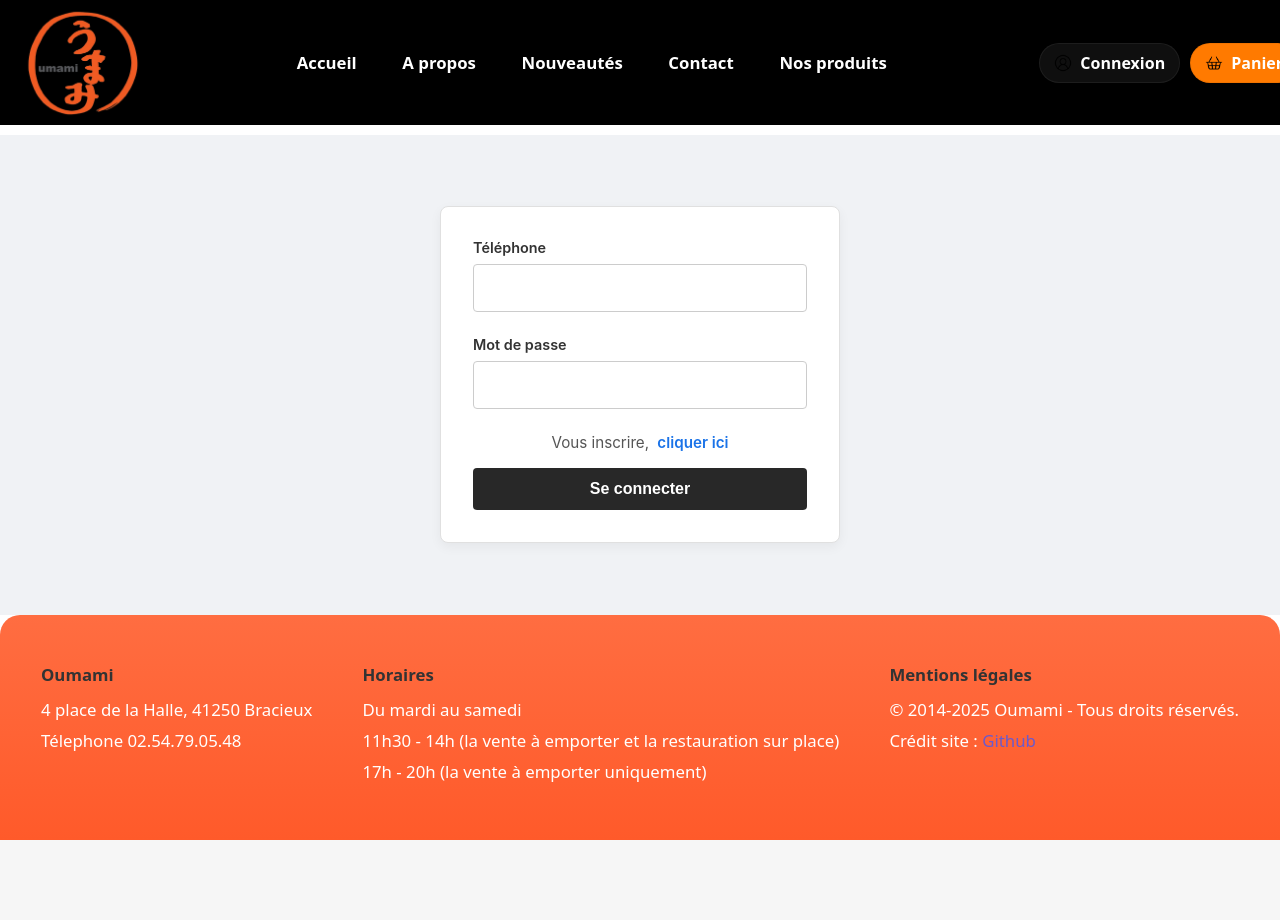
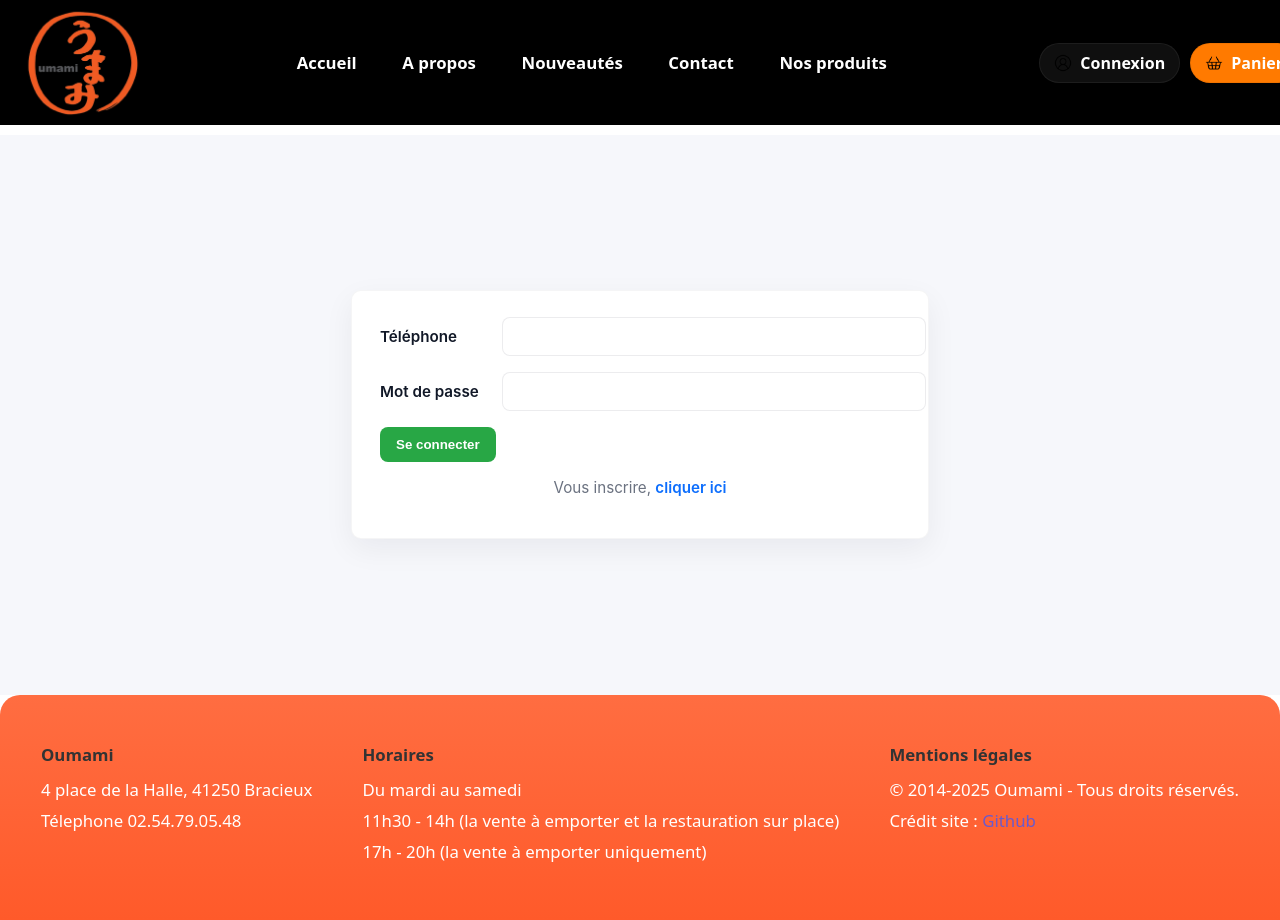
Before and after one commit to nathan2612/Projet_FI_Groupe_17, a Flask app: page /connexion/ in a window 1280 px wide. Before the commit the page ends 840 px from the top, so only its background shows below. Run offline with Flask 3, Linux system fonts and the light colour scheme; parts of the project's set-up code (start-up, migrations or seed data) failed here and were passed over.

Commit message:
connexion client fini

```diff
--- a/monApp/forms.py
+++ b/monApp/forms.py
@@ -1,5 +1,5 @@
 from flask_wtf import FlaskForm
-from wtforms import StringField, HiddenField, SelectField
+from wtforms.fields import StringField, HiddenField, SelectField, PasswordField
 from wtforms.validators import DataRequired
 from monApp import db
 
@@ -8,9 +8,21 @@ class InscriptionForm(FlaskForm):
     prenom = StringField('Prénom', validators=[DataRequired()])
     nom = StringField('Nom', validators=[DataRequired()])
     telephone = StringField('Téléphone', validators=[DataRequired()])
-    mot_de_passe = StringField('Mot de passe', validators=[DataRequired()])
-    confirmation_mot_de_passe = StringField('Confirmer le mot de passe', validators=[DataRequired()])
+    mot_de_passe = PasswordField('Mot de passe', validators=[DataRequired()])
+    confirmation_mot_de_passe = PasswordField('Confirmer le mot de passe', validators=[DataRequired()])
 
 class ConnexionForm(FlaskForm):
-    telephone = StringField('Téléphone', validators=[DataRequired()])
-    mot_de_passe = StringField('Mot de passe', validators=[DataRequired()])
+    telephone = StringField('Téléphone')
+    mot_de_passe = PasswordField('Mot de passe')
+    next = HiddenField()
+
+    def get_authenticated_client(self):
+        from hashlib import sha256
+        from .models import CLIENT
+        unClient = db.session.query(CLIENT).filter_by(telephone=self.telephone.data).first()
+        if unClient is None:
+            return None
+        m = sha256()
+        m.update(self.mot_de_passe.data.encode())
+        passwd = m.hexdigest()
+        return unClient if passwd == unClient.mot_de_passe else None
--- a/monApp/static/connexion.css
+++ b/monApp/static/connexion.css
@@ -1,114 +1,96 @@
-/* * =========================================
- * STYLES ISOLÉS POUR LA PAGE DE CONNEXION
- * =========================================
- * * Tous les styles ici sont préfixés par .login-page-specific
- * pour éviter tout conflit avec vos autres fichiers CSS.
-*/
+/* ==================================================
+   Connexion page styles — clean, responsive, no Bootstrap
+   Apply to the existing HTML structure (form-horizontal)
+   ================================================== */
 
-/* * Conteneur principal pleine page.
- * Il remplace le style de la balise <BODY>
-*/
-.login-page-specific {
-    font-family: -apple-system, BlinkMacSystemFont, "Segoe UI", Roboto, Helvetica, Arial, sans-serif;
-    background-color: #f0f2f5;
-    color: #333;
+:root{
+    --bg: #f6f7fb;
+    --card: #ffffff;
+    --muted: #6b7280;
+    --accent: #0d6efd; /* blue */
+    --success: #28a745;
+    --error: #d9534f;
+    --radius: 10px;
+}
 
-    /* Techniques de centrage */
-    display: flex;
-    justify-content: center;
-    align-items: center;
-    min-height: 60vh; /* Prend au moins toute la hauteur de l'écran */
-    padding: 1rem; /* Un peu d'espace sur mobile */
-
-    /* Réinitialisation du box-sizing UNIQUEMENT pour cette section */
+/* Page container centered */
+.login-page-specific{
+    min-height: 70vh;
+    display:flex;
+    align-items:center;
+    justify-content:center;
+    padding:2rem 1rem;
+    background: var(--bg);
+    font-family: Inter, system-ui, -apple-system, 'Segoe UI', Roboto, 'Helvetica Neue', Arial;
+    color: #111827;
     box-sizing: border-box;
 }
 
-/* * Réinitialisation légère pour les éléments
- * UNIQUEMENT à l'intérieur de notre conteneur.
-*/
-.login-page-specific *,
-.login-page-specific *::before,
-.login-page-specific *::after {
-    box-sizing: inherit; /* Hérite du box-sizing: border-box; ci-dessus */
-    margin: 0;
-    padding: 0;
+.login-form-container{
+    width:100%;
+    max-width:520px;
+    background: var(--card);
+    border-radius: var(--radius);
+    box-shadow: 0 10px 30px rgba(15,23,42,0.06);
+    border: 1px solid rgba(15,23,42,0.04);
+    padding: 26px 28px;
 }
 
-
-/* La carte / boîte blanche du formulaire */
-.login-page-specific .login-form-container {
-    background-color: #ffffff;
-    border: 1px solid #e0e0e0;
-    border-radius: 8px;
-    box-shadow: 0 4px 12px rgba(0, 0, 0, 0.05);
-    padding: 2rem;
-    width: 100%;
-    max-width: 400px;
+/* Form layout that mimics Bootstrap's horizontal form
+   without requiring Bootstrap CSS. */
+.form-horizontal .form-group{
+    display:flex;
+    align-items:flex-start;
+    gap:12px;
+    margin-bottom:16px;
+}
+.form-horizontal .form-group.row{
+    align-items:center;
 }
 
-/* Groupe pour label + champ */
-.login-page-specific .login-form-group {
-    margin-bottom: 1.5rem;
+.col-sm-2{ flex: 0 0 110px; max-width:110px; }
+.control-label{ font-weight:600; color:#111827; font-size:0.95rem; }
+.col-sm-10{ flex:1 1 auto; }
+
+/* Inputs */
+.form-control, input.form-control, textarea.form-control{
+    width:100%;
+    padding:10px 12px;
+    border-radius:8px;
+    border:1px solid rgba(15,23,42,0.08);
+    background: #fff;
+    font-size:0.95rem;
+    color: #111827;
+    box-shadow: inset 0 1px 0 rgba(255,255,255,0.6);
+}
+.form-control:focus{ outline:none; border-color: var(--accent); box-shadow: 0 0 0 4px rgba(13,110,253,0.08); }
+
+.field-errors{ color: var(--error); font-size:0.88rem; margin-top:6px; }
+
+/* Submit button */
+.btn{ display:inline-flex; align-items:center; justify-content:center; gap:8px; cursor:pointer; }
+.btn-success{ background: var(--success); color:#fff; border:none; padding:10px 16px; border-radius:8px; font-weight:700; }
+.btn-success:hover{ background:#218838; transform:translateY(-1px); }
+
+/* small helper text */
+.login-form-info{ text-align:center; margin-top:10px; font-size:0.95rem; color:var(--muted); }
+.signup-link{ color:var(--accent); font-weight:600; text-decoration:none; }
+.signup-link:hover{ text-decoration:underline; }
+
+/* Mobile: stack labels above inputs */
+@media (max-width:680px){
+    .form-horizontal .form-group{ flex-direction:column; align-items:stretch; }
+    .col-sm-2{ max-width:none; width:100%; }
+    .col-sm-10{ width:100%; }
+    .login-form-container{ padding:20px; }
 }
 
-.login-page-specific .login-form-group label {
-    display: block;
-    font-weight: 600;
-    margin-bottom: 0.5rem;
-    font-size: 0.9rem;
-}
+/* Accessibility: focus-visible styles */
+.form-control:focus-visible{ outline: 2px solid rgba(13,110,253,0.14); outline-offset:2px; }
 
-/* Champ de saisie spécifique */
-.login-page-specific .login-form-input {
-    width: 100%;
-    padding: 0.75rem;
-    border: 1px solid #ccc;
-    border-radius: 4px;
-    font-size: 1rem;
-    line-height: 1.4; /* Améliore la lisibilité */
-}
+/* compatibility for previous custom classes */
+.login-form-input{ composes: form-control; }
+.login-form-button{ composes: btn btn-success; width:100%; padding:12px; border-radius:8px; }
 
-.login-page-specific .login-form-input::placeholder {
-    color: #aaa;
-}
-
-/* Bouton de connexion spécifique */
-.login-page-specific .login-form-button {
-    width: 100%;
-    padding: 0.75rem;
-    border: none;
-    border-radius: 4px;
-    background-color: #282828;
-    color: #ffffff;
-    font-size: 1rem;
-    font-weight: bold;
-    cursor: pointer;
-    transition: background-color 0.3s ease;
-}
-
-.login-page-specific .login-form-button:hover {
-    background-color: #444;
-}
-
-/* Small info / signup link between password and submit */
-.login-page-specific .login-form-info {
-    text-align: center;
-    margin-bottom: 1rem;
-}
-
-.login-page-specific .signup-text {
-    font-size: 0.95rem;
-    color: #555;
-}
-
-.login-page-specific .signup-link {
-    color: #1a73e8;
-    text-decoration: none;
-    font-weight: 600;
-    margin-left: 0.25rem;
-}
-
-.login-page-specific .signup-link:hover {
-    text-decoration: underline;
-}
+/* Ensure error text under inputs uses same layout spacing */
+.form-group .field-errors{ margin-left:0; }
--- a/monApp/templates/connexion.html
+++ b/monApp/templates/connexion.html
@@ -8,34 +8,39 @@
     <div class="login-page-specific">
 
         <div class="login-form-container">
-            <form method="post" action="{{ url_for('connexion') }}">
-                {% if error %}
-                    <div class="field-errors">{{ error }}</div>
-                {% endif %}
+            <form class="form-horizontal" role="form" method="POST" action="{{ url_for('connexion') }}">
+                {{ form.hidden_tag() }}
 
-                <div class="login-form-group">
-                    {{ form.telephone.label }}
-                    {{ form.telephone(class="login-form-input") }}
+                <div class="form-group row">
+                    <label for="telephone" class="col-sm-2 control-label">{{ form.telephone.label.text }}</label>
+                    <div class="col-sm-10">
+                        {{ form.telephone(size=50, class_="form-control") }}
                         {% if form.telephone.errors %}
                             <div class="field-errors">{{ form.telephone.errors[0] }}</div>
                         {% endif %}
                     </div>
+                </div>
 
-                <div class="login-form-group">
-                    {{ form.mot_de_passe.label }}
-                    {{ form.mot_de_passe(class="login-form-input") }}
+                <div class="form-group row">
+                    <label for="mot_de_passe" class="col-sm-2 control-label">{{ form.mot_de_passe.label.text }}</label>
+                    <div class="col-sm-10">
+                        {{ form.mot_de_passe(size=50, class_="form-control") }}
                         {% if form.mot_de_passe.errors %}
                             <div class="field-errors">{{ form.mot_de_passe.errors[0] }}</div>
                         {% endif %}
+                    </div>
+                </div>
+
+                <div class="form-group row">
+                    <div class="col-sm-offset-2 col-sm-10">
+                        <input class="btn btn-success" type="submit" value="Se connecter">
+                    </div>
                 </div>
 
                 <div class="login-form-info">
                     <p class="signup-text">Vous inscrire, <a class="signup-link" href="{{ url_for('inscription') }}">cliquer ici</a></p>
                 </div>
 
-                <button type="submit" class="login-form-button">
-                    Se connecter
-                </button>
             </form>
         </div>
 
--- a/monApp/views.py
+++ b/monApp/views.py
@@ -6,6 +6,7 @@ from .forms import InscriptionForm, ConnexionForm
 from flask_login import login_user,logout_user,login_required
 from hashlib import sha256
 from math import ceil
+import logging as lg
 
 @app.route('/')
 @app.route('/index/')
@@ -80,22 +81,22 @@ def apropos():
 def nouveaute():
     return render_template("nouveaute.html")
 
-@app.route('/connexion/', methods=['GET', 'POST'])
+@app.route('/connexion/',  methods =("GET","POST" ,))
 def connexion():
+    lg.warning('connexion à la page de connexion')
     form = ConnexionForm()
-    error = None
-    if form.validate_on_submit():
-        telephone = form.telephone.data
-        passwd = form.mot_de_passe.data
-        client = db.session.query(CLIENT).filter_by(telephone=telephone).first()
-        if client and not client.banni:
-            m = sha256()
-            m.update(passwd.encode())
-            if m.hexdigest() == client.mot_de_passe:
-                login_user(client)
-                return redirect(url_for('index'))
-        error = 'Téléphone ou mot de passe invalide'
-    return render_template("connexion.html", form=form, error=error)
+    client = None
+    if not form.is_submitted():
+        lg.warning('Formulaire non soumis, récupération du paramètre next')
+        form.next.data = request.args.get('next')
+    elif form.validate_on_submit():
+        lg.warning('Formulaire soumis et valide, tentative de connexion')
+        client = form.get_authenticated_client()
+        if client:
+            lg.warning(f"Connexion réussie pour: {client.prenom} {client.nom}")
+            login_user(client)
+            return redirect(url_for('index'))
+    return render_template("connexion.html", form=form)
 
 @app.route('/panier/')
 def panier():
```
Lines whose indentation alone changed are shown as unchanged.
